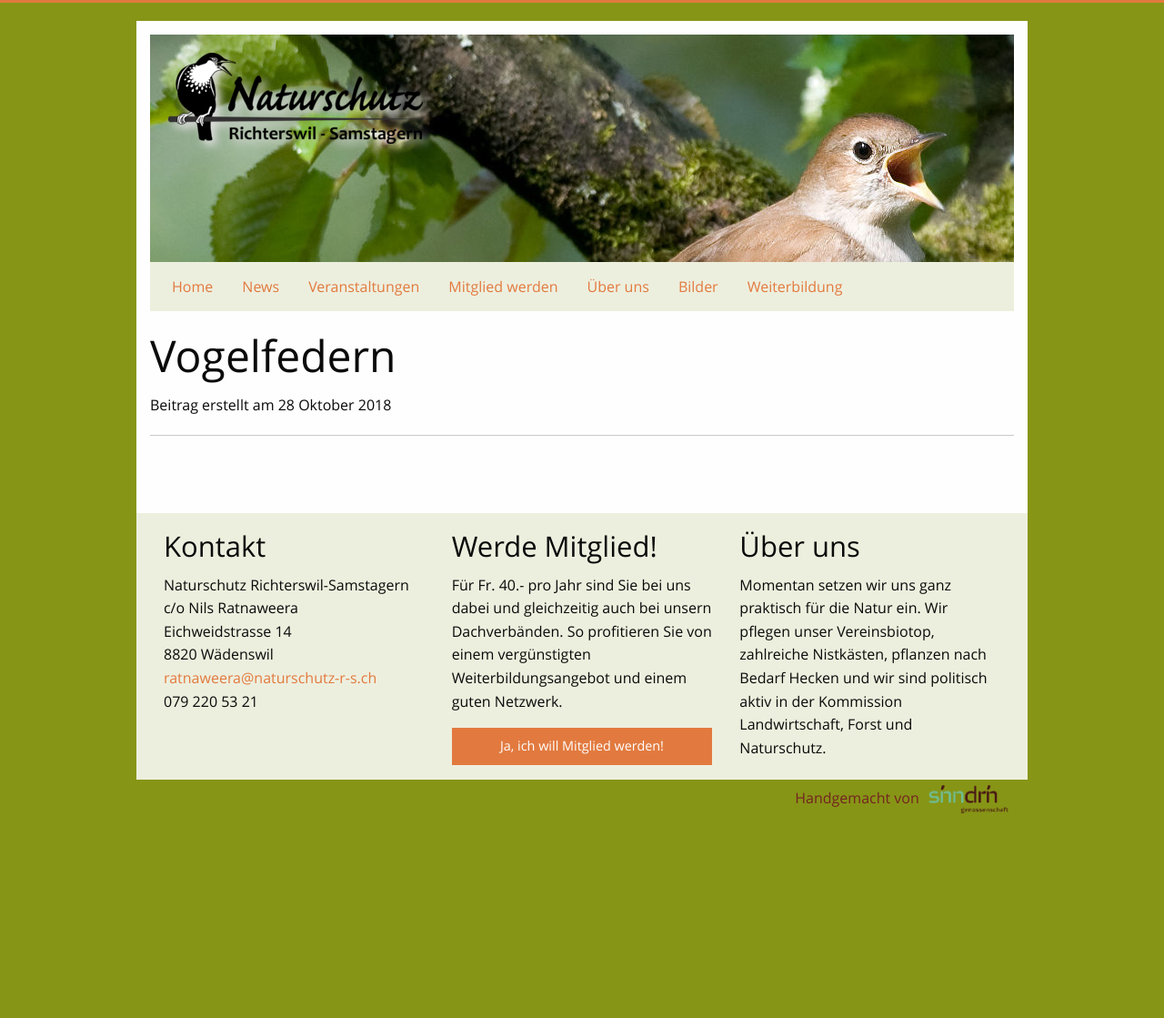
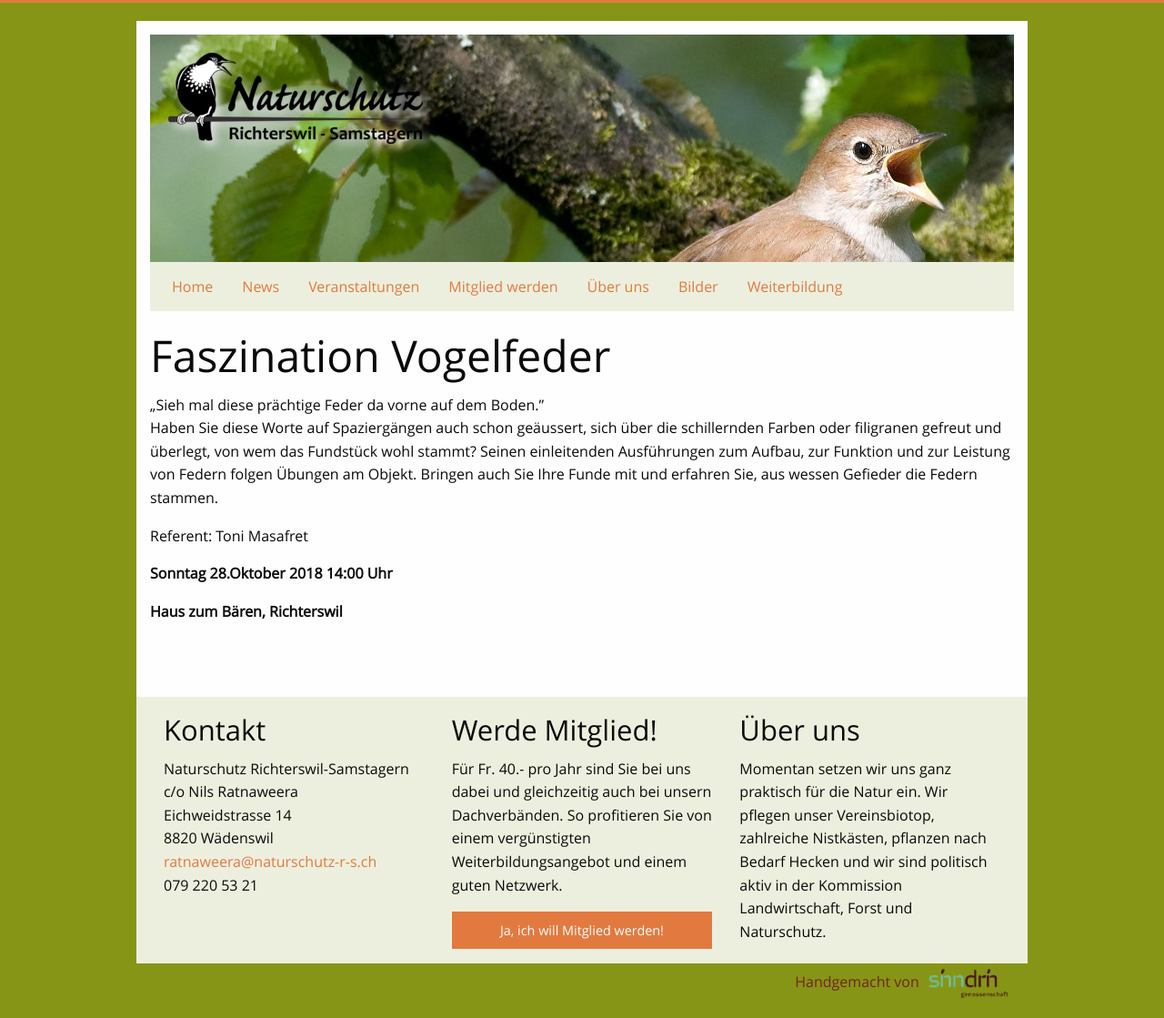
Before and after one commit to Naturschutz-Richterswil-Samstagern/Naturschutz-Richterswil-Samstagern.github.io, a Jekyll site: the page built from _posts/veranstaltungen/2018-10-28-vogelfedern.md, in a window 1280 px wide. Shown: the whole page at 91% size. Built offline with Jekyll 4.4.1, drawn with Linux system fonts in a browser that asks for light colours; our own code applies the rules of GitHub Pages for plain Markdown files; comment, search, counter and statistics services are not loaded; before the commit the page ends 916 px from its top, so only the background shows below that.

Commit message:
Update 2018-10-28-vogelfedern.md

```diff
--- a/_posts/veranstaltungen/2018-10-28-vogelfedern.md
+++ b/_posts/veranstaltungen/2018-10-28-vogelfedern.md
@@ -1 +1,22 @@
 ---
+categories: veranstaltungen
+layout: veranstaltung
+title: Faszination Vogelfeder
+date: '2018-10-28 09:42 +0100'
+veranstalungsdatumUndZeit: 'Sonntag 28.Oktober 2018 14:00 Uhr'
+ort: 'Haus zum Bären, Richterswil'
+image: /images/news/federn.jpg
+published: true
+tagline: 'Vortrag: Faszination Vogelfeder'
+---
+
+„Sieh mal diese prächtige Feder da vorne auf dem Boden."
+Haben Sie diese Worte auf Spaziergängen auch schon geäussert, sich über die schillernden Farben oder filigranen gefreut und überlegt, von wem das Fundstück wohl stammt?
+Seinen einleitenden Ausführungen zum Aufbau, zur Funktion und zur Leistung von Federn folgen Übungen am Objekt.
+Bringen auch Sie Ihre Funde mit und erfahren Sie, aus wessen Gefieder die Federn stammen.
+
+Referent: Toni Masafret
+
+**Sonntag 28.Oktober 2018 14:00 Uhr**
+
+**Haus zum Bären, Richterswil**
```
